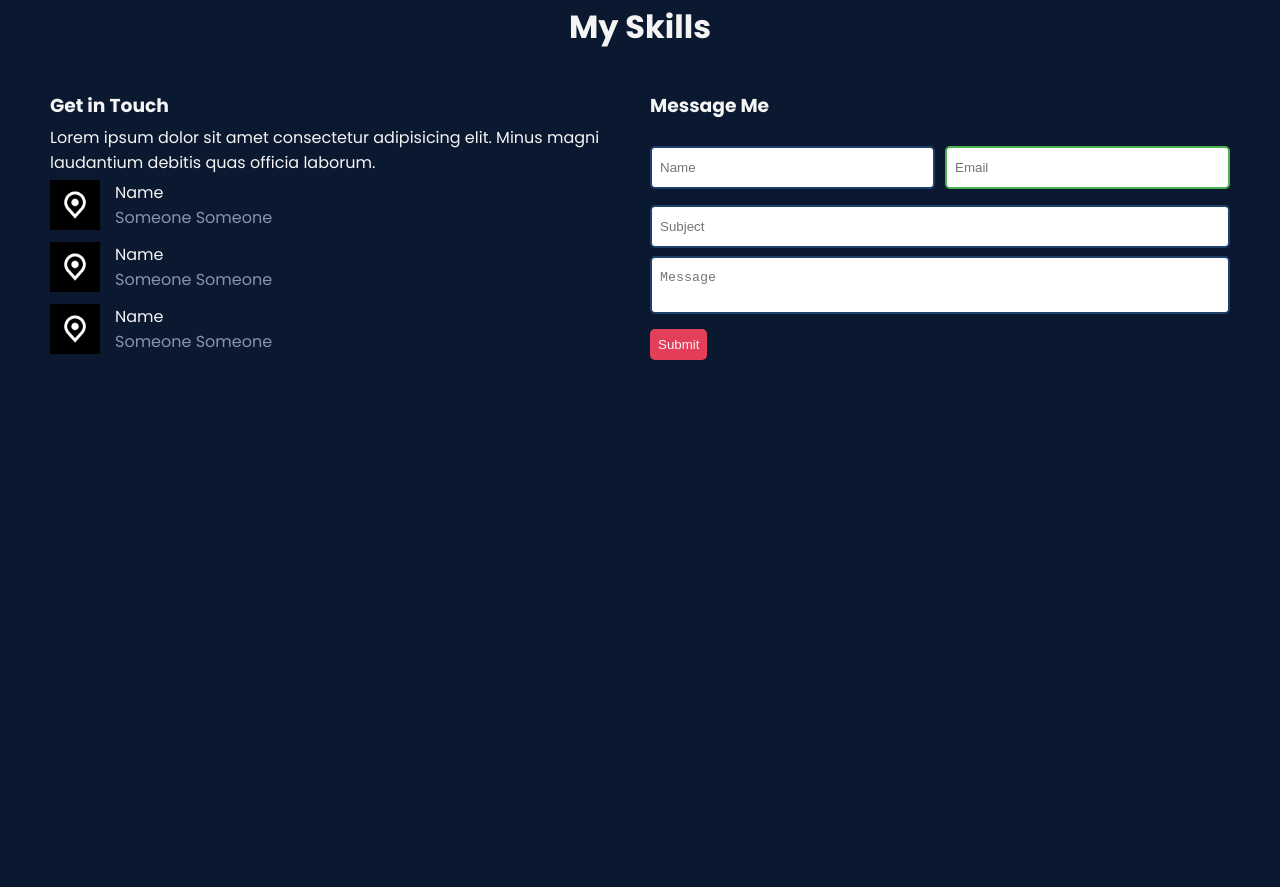
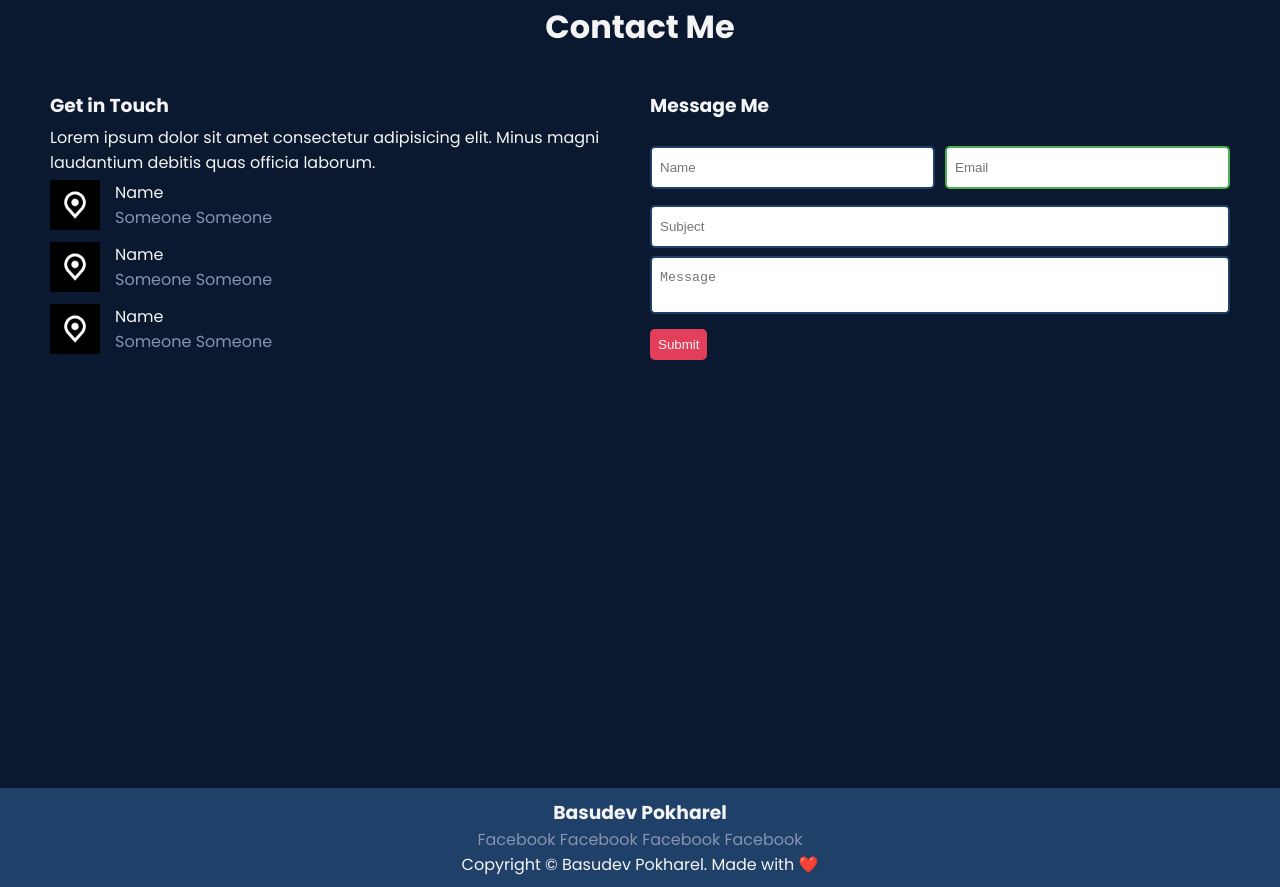
Before and after one commit to Basudev-Pokharel/portfolio, a plain HTML site: page index.html in a window 1280 px wide. Shown: the part 3545-4432 px from the top of the page. Before the commit the page ends 4318 px from the top, so only its background shows below. Drawn offline with Linux system fonts and the light colour scheme.

Commit message:
Added footer here

```diff
--- a/index.html
+++ b/index.html
@@ -218,7 +218,7 @@
         </section>
         <section class="contact-container">
             <div class="max-width bgcc">
-                <h2 class="heading heading-margin">My Skills</h2>
+                <h2 class="heading heading-margin">Contact Me</h2>
                 <div class="contact-box">
                     <div class="contact-item">
                         <h3>Get in Touch</h3>
@@ -267,6 +267,18 @@
                 </div>
             </div>
         </section>
+        <footer>
+            <div class="footer-container">
+                <h3>Basudev Pokharel</h3>
+                <div class="social">
+                    <a href="#">Facebook</a>
+                    <a href="#">Facebook</a>
+                    <a href="#">Facebook</a>
+                    <a href="#">Facebook</a>
+                </div>
+            </div>
+            <p>Copyright &copy; Basudev Pokharel. Made with ❤️</p>
+        </footer>
     </main>
     <script src="script.js"></script>
 </body>
--- a/style.css
+++ b/style.css
@@ -459,12 +459,24 @@ textarea {
 .form-button:hover {
   transform: scale(1.1);
 }
-.contact-item h3 {
-  /* margin: 15px 0px; */
+
+/* Footer style begins from here */
+footer {
+  margin-top: 15px;
+  width: 100%;
+  background-color: var(--secondary-bg-color);
+  color: var(--primary-text-color);
+  padding: 10px 0;
+  text-align: center;
 }
-.contact-item p {
-  /* margin: 0px 0px; */
+footer a {
+  color: var(--secondary-text-color);
 }
+/* .social {
+  margin: auto;
+  display: flex;
+  flex-wrap: wrap;
+} */
 /* Media queries begins from here */
 @media (max-width: 750px) {
   /* Header part */
```
